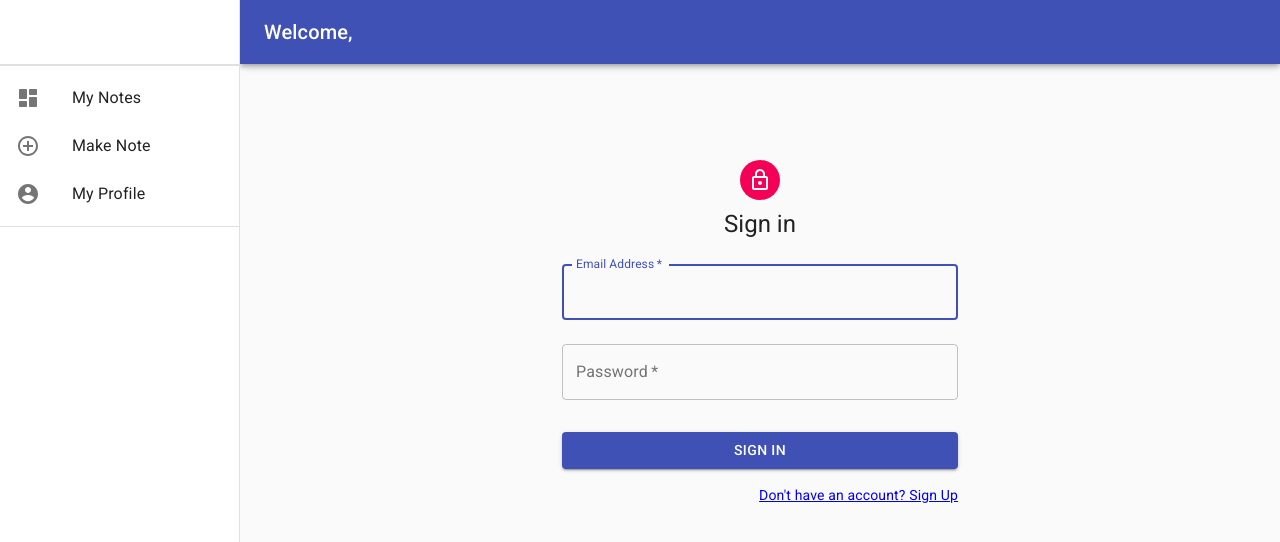
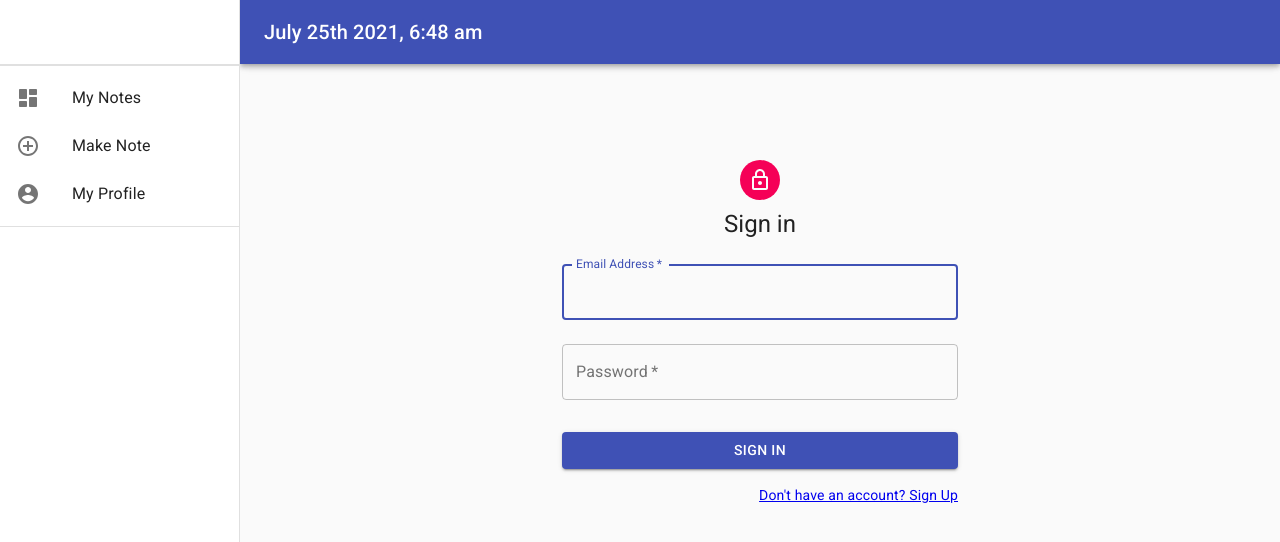
Before and after one commit to shrish-sharma-git/pin-it-react, a React (Create React App) app: page /SignIn in a window 1280 px wide. Shown: the top 542 px of the page. Built offline with nearby package versions, Linux system fonts and the light colour scheme; no server answers.

Commit message:
Added Time and Date to app bar

```diff
--- a/package.json
+++ b/package.json
@@ -9,6 +9,7 @@
     "@testing-library/react": "^11.2.7",
     "@testing-library/user-event": "^12.8.3",
     "firebase": "^8.7.1",
+    "moment": "^2.29.1",
     "react": "^17.0.2",
     "react-dom": "^17.0.2",
     "react-router-dom": "^5.2.0",
--- a/src/components/Layout.js
+++ b/src/components/Layout.js
@@ -13,6 +13,8 @@ import MenuIcon from '@material-ui/icons/Menu';
 import { useHistory } from 'react-router';
 import { useAuth } from '../context/authContext';
 import SignedInLinks from './parts/SignedInLinks';
+import moment from 'moment';
+
 
 const drawerWidth = 240;
 
@@ -89,7 +91,7 @@ const Layout = ({ children }, props) => {
             <MenuIcon />
           </IconButton>
           <Typography variant="h6" noWrap>
-            Welcome,
+            {moment().format('MMMM Do YYYY, h:mm a')}
           </Typography>
         </Toolbar>
       </AppBar>
```
Also changed, not shown: 1 other file (tests, documents, lock files or other folders).
